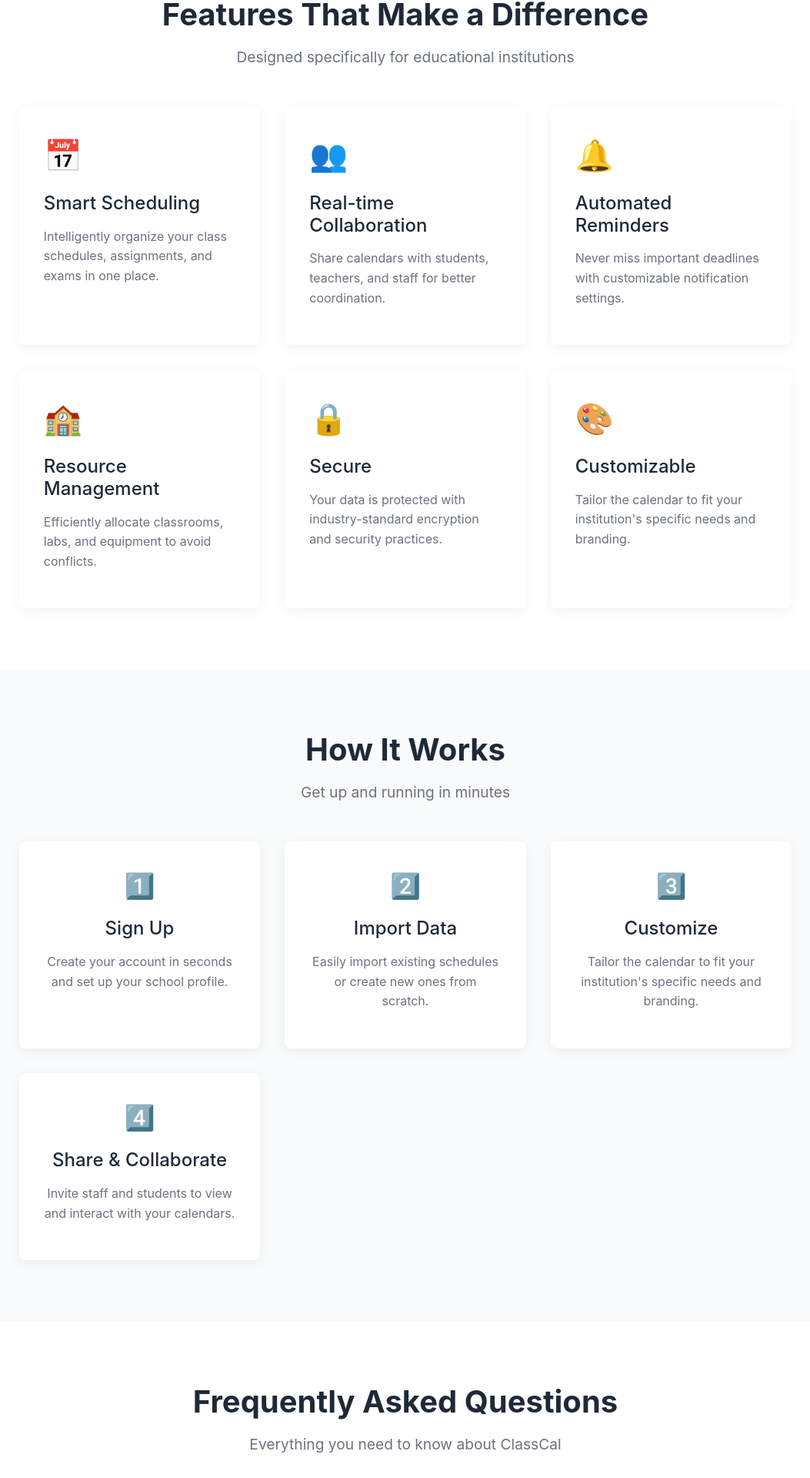
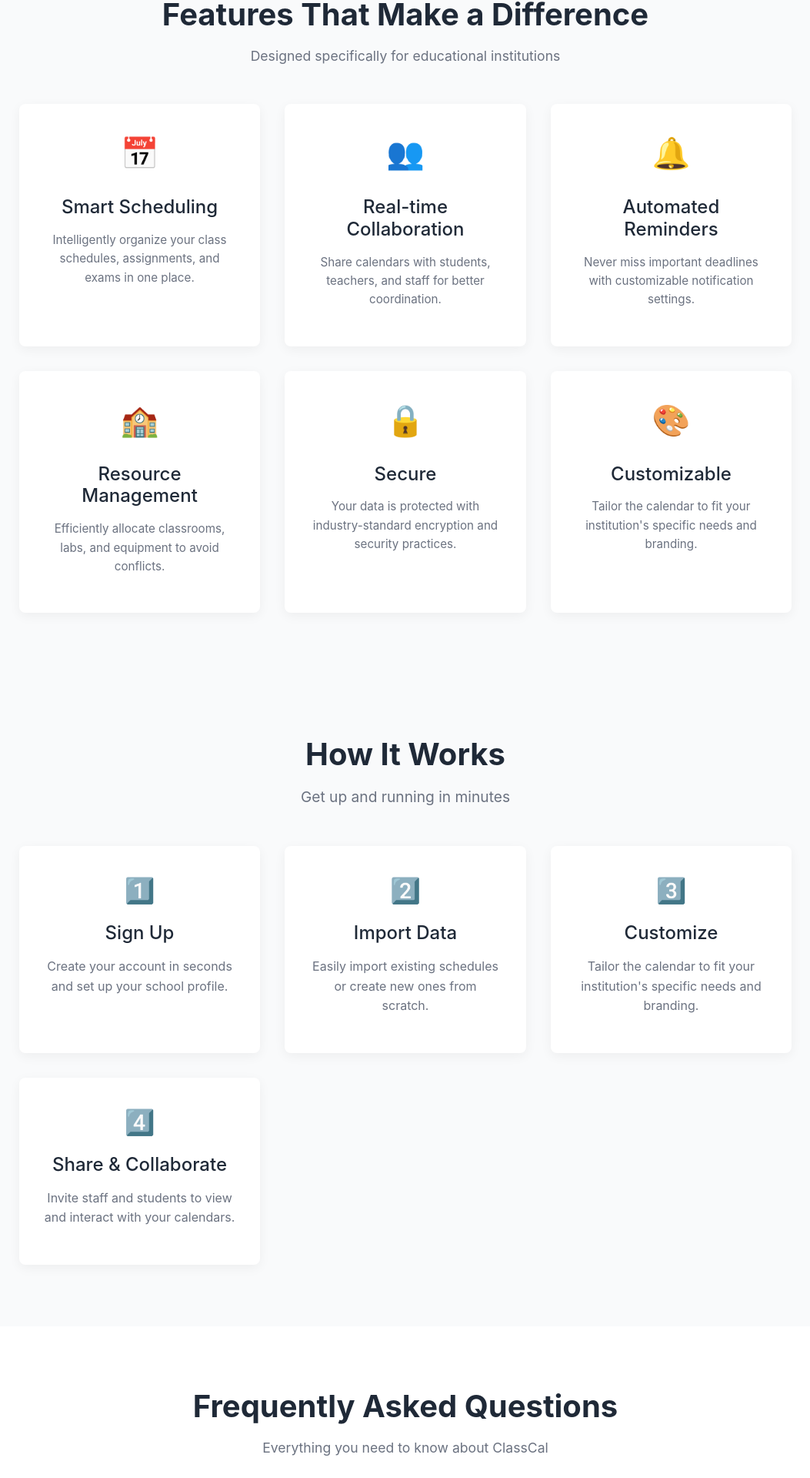
Before and after one commit to Neil-urk12/clace, a Vue app in the folder frontend/: page / in a window 1280 px wide. Shown: the part 875-2795 px from the top of the page at 77% size, without its empty margins (113-1166 px from the left). Built offline with nearby package versions, Linux system fonts and the light colour scheme.

Commit message:
feat: created initial look of landing page - moved the other sections into their own components - added scroll animations to each sections

```diff
--- /dev/null
+++ b/frontend/src/components/MainLayout/LandingPage/FaqSection.vue
@@ -0,0 +1,142 @@
+<script setup lang="ts">
+import { ref } from 'vue';
+
+// FAQ items
+const faqItems = ref([
+  {
+    question: 'How secure is the platform?',
+    answer: 'We use industry-standard encryption and security practices to ensure your data is always protected. Our servers are regularly audited for security compliance.'
+  },
+  {
+    question: 'Is there a mobile app available?',
+    answer: 'We don\'t have a mobile app yet, but our web application is built as a progressive web app and works well on mobile devices.'
+  },
+  {
+    question: 'How many users can I add to my account?',
+    answer: 'Our plans are designed to scale with your needs, from small classrooms to entire school districts.'
+  }
+]);
+
+const activeFaqIndex = ref<number | null>(null);
+
+const toggleFaq = (index: number) => {
+  if (activeFaqIndex.value === index) {
+    activeFaqIndex.value = null
+  } else {
+    activeFaqIndex.value = index
+  }
+};
+</script>
+
+<template>
+  <section id="faq" class="faq">
+    <div class="section-header">
+      <h2>Frequently Asked Questions</h2>
+      <p>Everything you need to know about ClassCal</p>
+    </div>
+    <div class="faq-container">
+      <div v-for="(item, index) in faqItems" :key="index" class="faq-item">
+        <div class="faq-question-wrapper" @click="toggleFaq(index)">
+          <h3>{{ item.question }}</h3>
+          <span class="faq-indicator">{{ activeFaqIndex === index ? '-' : '+' }}</span>
+        </div>
+        <transition name="faq-toggle">
+          <div v-if="activeFaqIndex === index" class="faq-answer">
+            <p>{{ item.answer }}</p>
+          </div>
+        </transition>
+      </div>
+    </div>
+  </section>
+</template>
+
+<style scoped>
+/* FAQ section styles */
+.faq {
+  padding: 5rem 5%;
+  background-color: white;
+}
+
+.faq-container {
+  max-width: 800px;
+  margin: 0 auto;
+}
+
+.faq-item {
+  margin-bottom: 1rem;
+  border-bottom: 1px solid #e5e7eb;
+}
+
+.faq-item:last-child {
+  border-bottom: none;
+}
+
+.faq-question-wrapper {
+  display: flex;
+  justify-content: space-between;
+  align-items: center;
+  cursor: pointer;
+  padding: 1rem 0; /* Vertical padding for the clickable area */
+}
+
+.faq-question-wrapper h3 {
+  font-size: 1.3rem; /* Original h3 font-size */
+  color: #1f2937;    /* Original h3 color */
+  margin: 0;          /* Reset margin, spacing handled by wrapper */
+  flex-grow: 1;       /* Allow question text to take available space */
+}
+
+.faq-indicator {
+  font-size: 1.5rem;
+  font-weight: bold;
+  margin-left: 1rem; /* Space between question text and indicator */
+  color: #4f46e5;   /* Primary color, similar to buttons */
+  transition: transform 0.2s ease-in-out;
+}
+
+.faq-answer {
+  overflow: hidden; /* Necessary for max-height transition */
+}
+
+.faq-answer p {
+  color: #6b7280; /* Original p color */
+  padding: 0.5rem 0 1rem 0; /* Padding around the answer text */
+  margin: 0;        /* Reset default paragraph margins */
+}
+
+/* Transition for accordion content */
+.faq-toggle-enter-active {
+  transition: max-height 0.3s ease-out, opacity 0.3s ease-out 0.05s; /* Delay opacity slightly */
+  max-height: 300px; /* Adjust if FAQ answers can be much longer */
+}
+.faq-toggle-leave-active {
+  transition: max-height 0.3s ease-in, opacity 0.2s ease-in;
+  max-height: 300px; /* Must be same as enter-active for smooth transition */
+}
+.faq-toggle-enter-from,
+.faq-toggle-leave-to {
+  max-height: 0;
+  opacity: 0;
+}
+
+/* Section header styles (duplicated for component independence) */
+.section-header {
+  text-align: center;
+  margin-bottom: 3rem;
+  max-width: 800px;
+  margin-left: auto;
+  margin-right: auto;
+}
+
+.section-header h2 {
+  font-size: 2.5rem;
+  font-weight: 700;
+  margin-bottom: 1rem;
+  color: #1f2937;
+}
+
+.section-header p {
+  font-size: 1.1rem;
+  color: #6b7280;
+}
+</style>
--- /dev/null
+++ b/frontend/src/components/MainLayout/LandingPage/FeaturesSection.vue
@@ -0,0 +1,121 @@
+<script setup lang="ts">
+import { ref } from 'vue';
+
+// Features data
+const features = ref([
+  {
+    title: 'Smart Scheduling',
+    description: 'Intelligently organize your class schedules, assignments, and exams in one place.',
+    icon: '📅'
+  },
+  {
+    title: 'Real-time Collaboration',
+    description: 'Share calendars with students, teachers, and staff for better coordination.',
+    icon: '👥'
+  },
+  {
+    title: 'Automated Reminders',
+    description: 'Never miss important deadlines with customizable notification settings.',
+    icon: '🔔'
+  },
+  {
+    title: 'Resource Management',
+    description: 'Efficiently allocate classrooms, labs, and equipment to avoid conflicts.',
+    icon: '🏫'
+  },
+  {
+    title: 'Secure',
+    description: 'Your data is protected with industry-standard encryption and security practices.',
+    icon: '🔒'
+  },
+  {
+    title: 'Customizable',
+    description: 'Tailor the calendar to fit your institution\'s specific needs and branding.',
+    icon: '🎨'
+  }
+]);
+</script>
+
+<template>
+  <section id="features" class="features">
+    <div class="section-header">
+      <h2>Features That Make a Difference</h2>
+      <p>Designed specifically for educational institutions</p>
+    </div>
+    <div class="feature-grid">
+      <div v-for="(feature, index) in features" :key="index" class="feature-card">
+        <div class="feature-icon">{{ feature.icon }}</div>
+        <h3>{{ feature.title }}</h3>
+        <p>{{ feature.description }}</p>
+      </div>
+    </div>
+  </section>
+</template>
+
+<style scoped>
+/* Features section styles */
+.features {
+  padding: 5rem 5%;
+  background-color: #f9fafb; /* Light grey background for contrast */
+}
+
+.feature-grid {
+  display: grid;
+  grid-template-columns: repeat(auto-fit, minmax(300px, 1fr));
+  gap: 2rem;
+  max-width: 1200px;
+  margin: 0 auto;
+}
+
+.feature-card {
+  background-color: white;
+  padding: 2rem;
+  border-radius: 8px;
+  box-shadow: 0 4px 15px rgba(0, 0, 0, 0.05);
+  text-align: center;
+  transition: transform 0.3s ease, box-shadow 0.3s ease;
+}
+
+.feature-card:hover {
+  transform: translateY(-5px);
+  box-shadow: 0 8px 20px rgba(0, 0, 0, 0.1);
+}
+
+.feature-icon {
+  font-size: 2.5rem; /* Increased icon size */
+  margin-bottom: 1.5rem; /* Increased margin */
+  color: #4f46e5; /* Primary color for icons */
+}
+
+.feature-card h3 {
+  font-size: 1.5rem; /* Consistent heading size */
+  margin-bottom: 1rem;
+  color: #1f2937; /* Dark grey for heading */
+}
+
+.feature-card p {
+  color: #6b7280; /* Medium grey for text */
+  font-size: 0.95rem; /* Slightly adjusted font size */
+}
+
+/* Section header styles (duplicated for component independence) */
+.section-header {
+  text-align: center;
+  margin-bottom: 3rem;
+  max-width: 800px;
+  margin-left: auto;
+  margin-right: auto;
+}
+
+.section-header h2 {
+  font-size: 2.5rem;
+  font-weight: 700;
+  margin-bottom: 1rem;
+  color: #1f2937;
+}
+
+.section-header p {
+  font-size: 1.1rem;
+  color: #6b7280;
+}
+</style>
--- a/frontend/src/views/LandingPage.vue
+++ b/frontend/src/views/LandingPage.vue
@@ -1,6 +1,8 @@
 <script setup lang="ts">
-import { ref } from 'vue';
+import { ref, onMounted } from 'vue';
 import BaseButton from '@/components/Global/BaseButton.vue';
+import FeaturesSection from '@/components/MainLayout/LandingPage/FeaturesSection.vue';
+import FaqSection from '@/components/MainLayout/LandingPage/FaqSection.vue';
 
 // Navigation links
 const navLinks = ref([
@@ -8,40 +10,6 @@ const navLinks = ref([
   { text: 'How It Works', href: '#how-it-works' },
   { text: 'FAQ', href: '#faq' },
   { text: 'Contact', href: '#contact' }
-]);
-
-// Features data
-const features = ref([
-  {
-    title: 'Smart Scheduling',
-    description: 'Intelligently organize your class schedules, assignments, and exams in one place.',
-    icon: '📅'
-  },
-  {
-    title: 'Real-time Collaboration',
-    description: 'Share calendars with students, teachers, and staff for better coordination.',
-    icon: '👥'
-  },
-  {
-    title: 'Automated Reminders',
-    description: 'Never miss important deadlines with customizable notification settings.',
-    icon: '🔔'
-  },
-  {
-    title: 'Resource Management',
-    description: 'Efficiently allocate classrooms, labs, and equipment to avoid conflicts.',
-    icon: '🏫'
-  },
-  {
-    title: 'Secure',
-    description: 'Your data is protected with industry-standard encryption and security practices.',
-    icon: '🔒'
-  },
-  {
-    title: 'Customizable',
-    description: 'Tailor the calendar to fit your institution\'s specific needs and branding.',
-    icon: '🎨'
-  }
 ]);
 
 // How it works steps
@@ -68,25 +36,33 @@ const steps = ref([
   }
 ]);
 
-// FAQ items
-const faqItems = ref([
-  {
-    question: 'How secure is the platform?',
-    answer: 'We use industry-standard encryption and security practices to ensure your data is always protected. Our servers are regularly audited for security compliance.'
-  },
-  {
-    question: 'Can I integrate with other school management systems?',
-    answer: 'Yes! Our API allows for seamless integration with popular LMS platforms, student information systems, and other educational tools.'
-  },
-  {
-    question: 'Is there a mobile app available?',
-    answer: 'Absolutely. Our mobile apps for iOS and Android provide the same great experience on the go, with push notifications for important events.'
-  },
-  {
-    question: 'How many users can I add to my account?',
-    answer: 'Our plans are designed to scale with your needs, from small classrooms to entire school districts.'
+const activeFaqIndex = ref<number | null>(null);
+
+const animatedSections = ref<HTMLElement[]>([]);
+onMounted(() => {
+  animatedSections.value = Array.from(document.querySelectorAll('.animated-section'));
+
+  const observer = new IntersectionObserver((entries) => {
+    entries.forEach(entry => {
+      if (entry.isIntersecting) {
+        entry.target.classList.add('visible');
+        observer.unobserve(entry.target);
+      }
+    });
+  }, { threshold: 0.55 });
+
+  animatedSections.value.forEach(section => {
+    observer.observe(section);
+  });
+});
+
+const toggleFaq = (index: number) => {
+  if (activeFaqIndex.value === index) {
+    activeFaqIndex.value = null;
+  } else {
+    activeFaqIndex.value = index;
   }
-]);
+};
 </script>
 
 <template>
@@ -119,22 +95,12 @@ const faqItems = ref([
     </section>
 
     <!-- Features Section -->
-    <section id="features" class="features">
-      <div class="section-header">
-        <h2>Features That Make a Difference</h2>
-        <p>Designed specifically for educational institutions</p>
-      </div>
-      <div class="feature-grid">
-        <div v-for="(feature, index) in features" :key="index" class="feature-card">
-          <div class="feature-icon">{{ feature.icon }}</div>
-          <h3>{{ feature.title }}</h3>
-          <p>{{ feature.description }}</p>
-        </div>
-      </div>
-    </section>
+    <div class="animated-section">
+      <FeaturesSection />
+    </div>
 
     <!-- How It Works Section -->
-    <section id="how-it-works" class="how-it-works">
+    <section id="how-it-works" class="how-it-works animated-section">
       <div class="section-header">
         <h2>How It Works</h2>
         <p>Get up and running in minutes</p>
@@ -149,30 +115,21 @@ const faqItems = ref([
     </section>
 
     <!-- FAQ Section -->
-    <section id="faq" class="faq">
-      <div class="section-header">
-        <h2>Frequently Asked Questions</h2>
-        <p>Everything you need to know about ClassCal</p>
-      </div>
-      <div class="faq-container">
-        <div v-for="(item, index) in faqItems" :key="index" class="faq-item">
-          <h3>{{ item.question }}</h3>
-          <p>{{ item.answer }}</p>
-        </div>
-      </div>
-    </section>
+    <div class="animated-section">
+      <FaqSection />
+    </div>
 
-    <!-- CTA Section -->
-    <section class="cta">
+    <!-- Call to Action Section -->
+    <section class="cta animated-section">
       <div class="cta-content">
         <h2>Ready to transform your school scheduling?</h2>
         <p>Join thousands of educational institutions already using ClassCal</p>
-        <BaseButton text="Start Your Free Trial" variant="primary" size="large" />
+        <BaseButton text="Get Started Now" variant="primary" size="large" />
       </div>
     </section>
 
     <!-- Footer -->
-    <footer id="contact" class="footer">
+    <footer id="contact" class="footer animated-section">
       <div class="footer-grid">
         <div class="footer-col">
           <h3>ClassCal</h3>
@@ -335,48 +292,6 @@ h1, h2, h3, h4, h5, h6 {
   color: #6b7280;
 }
 
-/* Features section */
-.features {
-  padding: 5rem 5%;
-  background-color: white;
-}
-
-.feature-grid {
-  display: grid;
-  grid-template-columns: repeat(auto-fit, minmax(280px, 1fr));
-  gap: 2rem;
-  max-width: 1200px;
-  margin: 0 auto;
-}
-
-.feature-card {
-  background-color: white;
-  padding: 2rem;
-  border-radius: 8px;
-  box-shadow: 0 4px 15px rgba(0, 0, 0, 0.05);
-  transition: transform 0.3s ease, box-shadow 0.3s ease;
-}
-
-.feature-card:hover {
-  transform: translateY(-5px);
-  box-shadow: 0 10px 25px rgba(0, 0, 0, 0.1);
-}
-
-.feature-icon {
-  font-size: 2.5rem;
-  margin-bottom: 1rem;
-}
-
-.feature-card h3 {
-  font-size: 1.5rem;
-  margin-bottom: 1rem;
-  color: #1f2937;
-}
-
-.feature-card p {
-  color: #6b7280;
-}
-
 /* How it works section */
 .how-it-works {
   padding: 5rem 5%;
@@ -412,37 +327,6 @@ h1, h2, h3, h4, h5, h6 {
 }
 
 .step-card p {
-  color: #6b7280;
-}
-
-/* FAQ section */
-.faq {
-  padding: 5rem 5%;
-  background-color: white;
-}
-
-.faq-container {
-  max-width: 800px;
-  margin: 0 auto;
-}
-
-.faq-item {
-  margin-bottom: 2rem;
-  padding-bottom: 2rem;
-  border-bottom: 1px solid #e5e7eb;
-}
-
-.faq-item:last-child {
-  border-bottom: none;
-}
-
-.faq-item h3 {
-  font-size: 1.3rem;
-  margin-bottom: 1rem;
-  color: #1f2937;
-}
-
-.faq-item p {
   color: #6b7280;
 }
 
@@ -543,6 +427,18 @@ h1, h2, h3, h4, h5, h6 {
   color: white;
 }
 
+/* Animation styles */
+.animated-section {
+  opacity: 0;
+  transform: translateY(30px);
+  transition: opacity 0.8s ease, transform 0.8s ease;
+}
+
+.animated-section.visible {
+  opacity: 1;
+  transform: translateY(0);
+}
+
 /* Responsive adjustments */
 @media (max-width: 768px) {
   .hero {
@@ -562,10 +458,6 @@ h1, h2, h3, h4, h5, h6 {
 
   .cta-buttons {
     justify-content: center;
-  }
-
-  .feature-grid, .steps-container {
-    grid-template-columns: 1fr;
   }
 
   .navbar {
```
